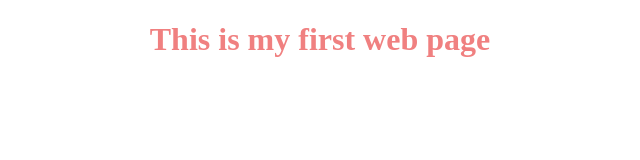
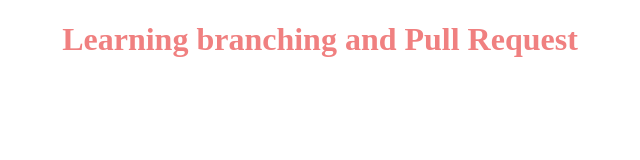
Before and after one commit to kundan-2508/learning-git, a plain HTML site: page index.html in a window 1280 px wide. Shown: the whole page, without its empty margins (320-960 px from the left). Drawn offline with Linux system fonts and the light colour scheme.

Commit message:
Learning branching and PR

```diff
--- a/index.html
+++ b/index.html
@@ -6,6 +6,6 @@
     <title>Day 1</title>
 </head>
 <body>
-    <h1 style="text-align: center; color: lightcoral;">This is my first web page</h1>
+    <h1 style="text-align: center; color: lightcoral;">Learning branching and Pull Request</h1>
 </body>
 </html>
```
